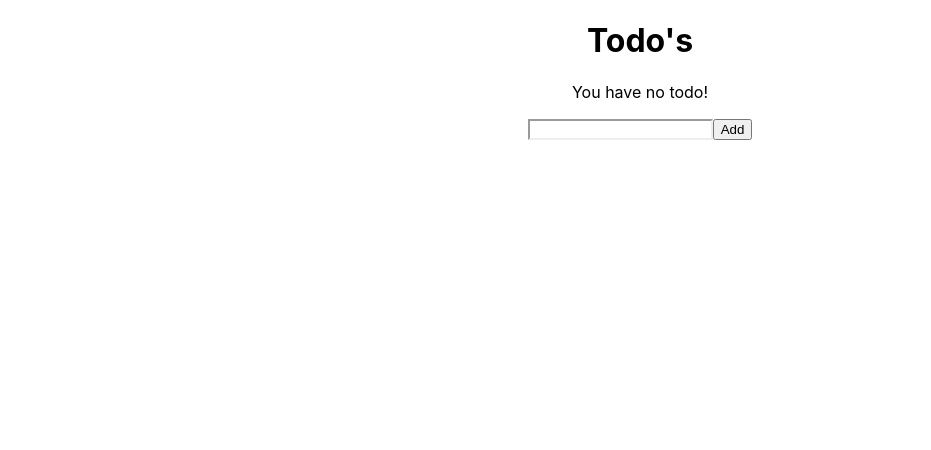
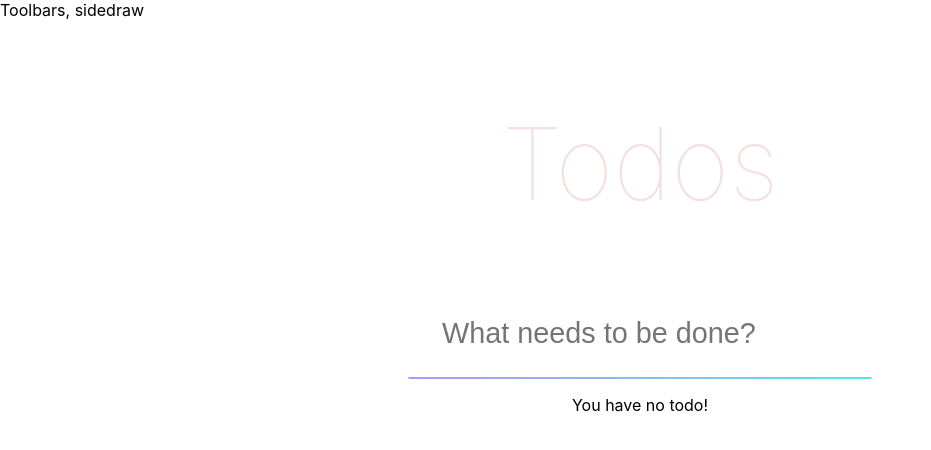
Before and after one commit to krittiyaclark/note-react, a React (Create React App) app: page / in a window 1280 px wide. Shown: the top 450 px of the page, without its empty margins (0-931 px from the left). Built offline with nearby package versions, Linux system fonts and the light colour scheme.

Commit message:
Styled-components and addd propType for input

```diff
--- a/package.json
+++ b/package.json
@@ -6,9 +6,11 @@
     "@testing-library/jest-dom": "^4.2.4",
     "@testing-library/react": "^9.3.2",
     "@testing-library/user-event": "^7.1.2",
+    "prop-types": "^15.7.2",
     "react": "^16.13.1",
     "react-dom": "^16.13.1",
-    "react-scripts": "3.4.1"
+    "react-scripts": "3.4.1",
+    "styled-components": "^5.1.1"
   },
   "scripts": {
     "start": "react-scripts start",
--- a/src/App.js
+++ b/src/App.js
@@ -1,13 +1,14 @@
 import React from 'react';
 
 import Todo from './container/Todo';
+import Layout from './components/Layout/Layout';
 
 import './App.css';
 
 const App = () => (
-	<div className='App'>
+	<Layout>
 		<Todo />
-	</div>
+	</Layout>
 );
 
 export default App;
--- /dev/null
+++ b/src/components/Layout/Layout.js
@@ -0,0 +1,12 @@
+import React from 'react';
+
+import { StyledMain } from '../Layout/Layout.styles';
+
+const layout = (props) => (
+	<>
+		<div>Toolbars, sidedraw</div>
+		<StyledMain>{props.children}</StyledMain>
+	</>
+);
+
+export default layout;
--- /dev/null
+++ b/src/components/Layout/Layout.styles.js
@@ -0,0 +1,5 @@
+import styled from 'styled-components';
+
+export const StyledMain = styled.main`
+	margin-top: 16px;
+`;
--- a/src/components/TodoApp.js
+++ /dev/null
@@ -1,24 +0,0 @@
-import React from 'react';
-
-const Todos = ({ todos, removeTodo, error }) => {
-	const todoList = todos.length ? (
-		todos.map((todo) => {
-			return (
-				<div className='collection-item' key={todo.id}>
-					<span
-						onClick={() => {
-							removeTodo(todo.id);
-						}}>
-						{todo.content}
-					</span>
-				</div>
-			);
-		})
-	) : (
-		<p className='center'>You have no todo!</p>
-	);
-
-	return <div className='todos collection'>{todoList}</div>;
-};
-
-export default Todos;
--- a/src/components/TodoApp/TodoApp.js
+++ b/src/components/TodoApp/TodoApp.js
@@ -1,24 +1,26 @@
 import React from 'react';
 
-const Todos = ({ todos, removeTodo }) => {
+import { StyledTodoList, StyledTodoListContainer } from './TodoApp.styles';
+
+const todoApp = ({ todos, removeTodo }) => {
 	const todoList = todos.length ? (
 		todos.map((todo) => {
 			return (
-				<div className='collection-item' key={todo.id}>
-					<span
+				<StyledTodoListContainer key={todo.id}>
+					<StyledTodoList
 						onClick={() => {
 							removeTodo(todo.id);
 						}}>
 						{todo.content}
-					</span>
-				</div>
+					</StyledTodoList>
+				</StyledTodoListContainer>
 			);
 		})
 	) : (
-		<p className='center'>You have no todo!</p>
+		<p>You have no todo!</p>
 	);
 
-	return <div className='todos collection'>{todoList}</div>;
+	return <StyledTodoListContainer>{todoList}</StyledTodoListContainer>;
 };
 
-export default Todos;
+export default todoApp;
--- /dev/null
+++ b/src/components/TodoApp/TodoApp.styles.js
@@ -0,0 +1,19 @@
+import styled from 'styled-components';
+
+export const StyledTodoList = styled.p`
+	border: 2px solid #57e6e6;
+	padding: 1.4rem 2rem 1.6rem;
+	/* width: 100%;
+	max-width: 400px; */
+	text-align: center;
+	margin-top: 15px;
+	font-size: 1.8rem;
+`;
+
+export const StyledTodoListContainer = styled.div`
+	width: 100%;
+	max-width: 400px;
+	/* padding: 1.4rem 2rem 1.6rem; */
+	text-align: center;
+	cursor: pointer;
+`;
--- a/src/components/UI/Input/Input.js
+++ b/src/components/UI/Input/Input.js
@@ -1,16 +1,19 @@
 import React from 'react';
 
-import './Input.css';
-import { StyledInputValidation } from './Input.styles';
-import { StyledSpanCheckValidation } from './Input.styles';
+import PropTypes from 'prop-types';
 
-const input = ({ change, submit, value, validation }) => {
+import {
+	StyledInputValidation,
+	StyledSpanCheckValidation,
+} from './Input.styles';
+
+const Input = ({ change, submit, value, isValid }) => {
 	let checkValidationInput = null;
 
-	if (validation) {
+	if (isValid) {
 		checkValidationInput = (
 			<StyledSpanCheckValidation className='error'>
-				{validation ? <p>Please enter your todo</p> : null}
+				{isValid ? <p className='errorMS'>Please enter your todo</p> : null}
 			</StyledSpanCheckValidation>
 		);
 	}
@@ -21,14 +24,20 @@ const input = ({ change, submit, value, validation }) => {
 					type='text'
 					onChange={change}
 					value={value}
-					className={validation}
+					className={isValid}
+					placeholder='What needs to be done?'
+					aria-describedby='addTODO'
 					required
 				/>
-				<button type='submit'>Add</button>
+				{/* <StyledButton type='submit'>Add</StyledButton> */}
 			</form>
 			{checkValidationInput}
 		</>
 	);
 };
 
-export default input;
+Input.prototype = {
+	onSubmit: PropTypes.func.required,
+};
+
+export default Input;
--- a/src/components/UI/Input/Input.styles.js
+++ b/src/components/UI/Input/Input.styles.js
@@ -2,6 +2,16 @@ import styled from 'styled-components';
 
 export const StyledInputValidation = styled.input`
 	border-color: ${(props) => (props.className ? 'red' : '#eee')};
+
+	border-style: none;
+	background: transparent;
+	outline: none;
+	-webkit-box-flex: 1;
+	flex-grow: 1;
+	color: #bfd2ff;
+	font-size: 1.8rem;
+	line-height: 2.4rem;
+	vertical-align: middle;
 `;
 
 export const StyledSpanCheckValidation = styled.span`
--- a/src/container/Todo.js
+++ b/src/container/Todo.js
@@ -1,13 +1,15 @@
 import React, { Component } from 'react';
 
-import TodoApp from '../components/TodoApp';
+import TodoApp from '../components/TodoApp/TodoApp';
 import Input from '../components/UI/Input/Input';
+
+import { StyledTodo, StyledTodoContainer, StyledH1 } from './Todo.styles';
 
 class Todo extends Component {
 	state = {
 		todos: [],
 		content: '',
-		validation: false,
+		isValid: false,
 	};
 
 	removeTodo = (id) => {
@@ -37,43 +39,33 @@ class Todo extends Component {
 
 		const checkValidation = this.state.content;
 		if (checkValidation === '') {
-			this.setState({ validation: true });
+			this.setState({ isValid: true });
 			return;
 		}
 		this.addTodo(this.state.content);
 		this.setState({
 			content: '',
-			validation: false,
+			isValid: false,
 		});
 	};
 
 	render() {
-		let { validation } = this.state;
-
-		// let checkValidationInput = null;
-
-		// if (validation) {
-		// 	checkValidationInput = (
-		// 		<span className='error'>
-		// 			{validation ? <p>Please enter your todo</p> : null}
-		// 		</span>
-		// 	);
-		// }
+		let { isValid } = this.state;
 
 		return (
-			<div className='todo-app container'>
-				<h1 className='center blue-text'>Todo's</h1>
+			<StyledTodo>
+				<StyledH1>Todos</StyledH1>
+				<StyledTodoContainer>
+					<Input
+						addTodo={this.addTodo}
+						submit={this.handleSubmit}
+						change={this.handleChange}
+						isValid={isValid ? 'error' : null}
+						value={this.state.content}
+					/>
+				</StyledTodoContainer>
 				<TodoApp todos={this.state.todos} removeTodo={this.removeTodo} />
-				<Input
-					addTodo={this.addTodo}
-					submit={this.handleSubmit}
-					change={this.handleChange}
-					validation={validation ? 'error' : null}
-					value={this.state.content}
-				/>
-
-				{/* {checkValidationInput} */}
-			</div>
+			</StyledTodo>
 		);
 	}
 }
--- /dev/null
+++ b/src/container/Todo.styles.js
@@ -0,0 +1,55 @@
+import styled from 'styled-components';
+
+export const StyledTodo = styled.div`
+	width: 100%;
+	display: flex;
+	flex-direction: column;
+	align-items: center;
+
+	@media screen and (max-width: 900px) and (min-width: 500px) {
+		width: 900px;
+	}
+`;
+
+export const StyledTodoContainer = styled.div`
+	position: relative;
+	width: 100%;
+	max-width: 400px;
+	margin: 0 auto;
+	border-radius: 2px;
+	padding: 1.4rem 2rem 1.6rem;
+	&:after {
+		content: '';
+		position: absolute;
+		left: 0px;
+		right: 0px;
+		bottom: 0px;
+		z-index: 999;
+		height: 2px;
+		border-bottom-left-radius: 2px;
+		border-bottom-right-radius: 2px;
+		background-position: 0% 0%;
+		background: linear-gradient(
+			to right,
+			#b294ff,
+			#57e6e6,
+			#feffb8,
+			#57e6e6,
+			#b294ff,
+			#57e6e6
+		);
+		background-size: 500% auto;
+		animation: gradient 3s linear infinite;
+	}
+`;
+
+export const StyledH1 = styled.h1`
+	width: 100%;
+	font-size: 100px;
+	font-weight: 100;
+	text-align: center;
+	color: rgba(175, 47, 47, 0.15);
+	-webkit-text-rendering: optimizeLegibility;
+	-moz-text-rendering: optimizeLegibility;
+	text-rendering: optimizeLegibility;
+`;
```
Also changed, not shown: public/index.html (indentation only), 1 other file (tests, documents, lock files or other folders).
